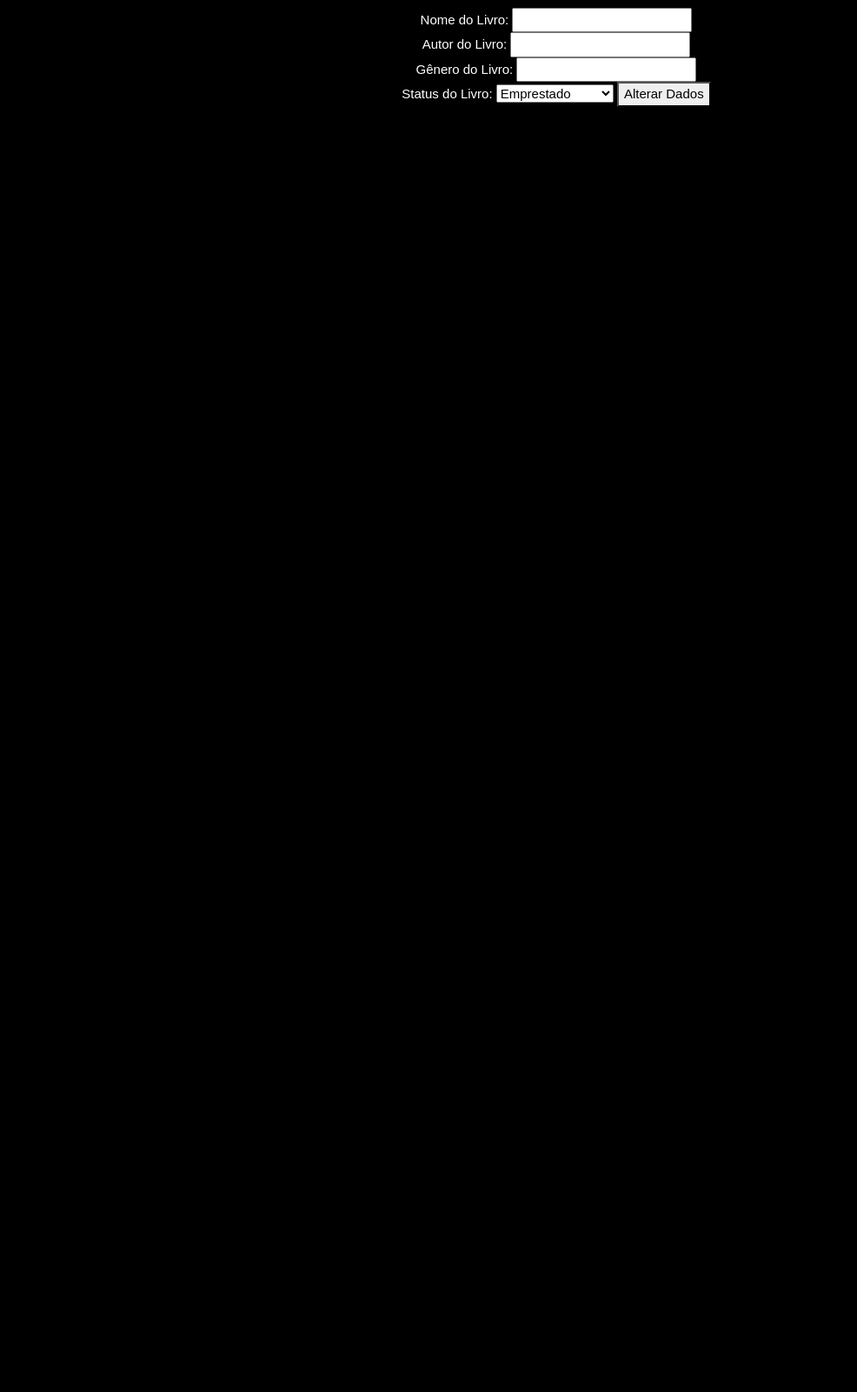
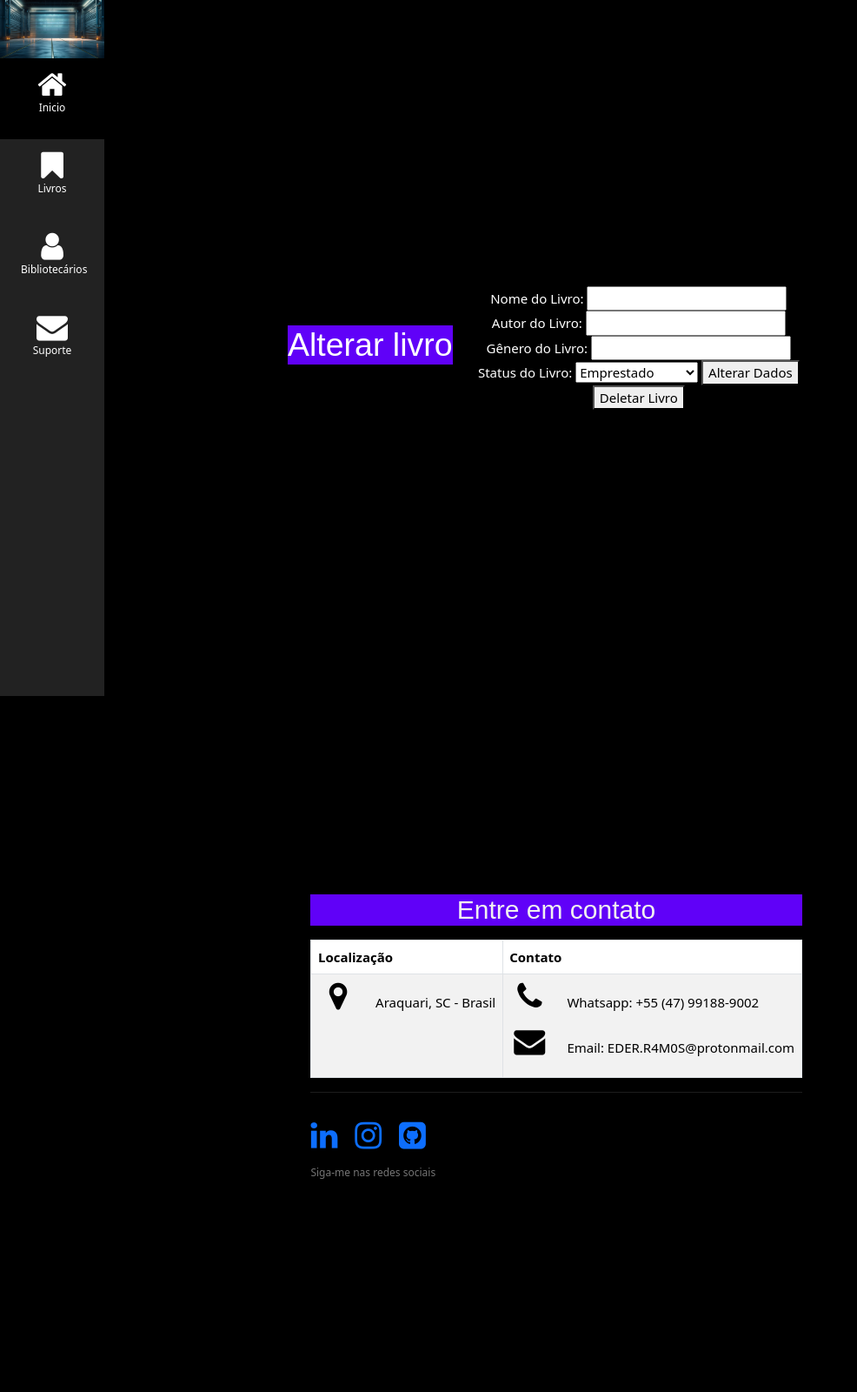
Before and after one commit to Eder-R/Portfolio, a Flask app: page /edit_book/1 in a window 1280 px wide. Shown: the whole page at 87% size, without its empty margins (0-986 px from the left). Before the commit the page ends 123 px from the top, so only its background shows below. Run offline with Flask 3, Linux system fonts and the light colour scheme; data comes from the database, SQL or seed files in the repository; both versions use the stored data as it was after the commit; some libraries are stand-ins or nearby versions.

Commit message:
Update books added

```diff
--- a/app.py
+++ b/app.py
@@ -229,7 +229,7 @@ def edit_book(id):
         db.session.commit()
         flash('Livro atualizado com sucesso')
         return redirect(url_for('listar_livros'))
-    return render_template('_editBook.html', livro=livro)
+    return render_template('editarLivros.html', livro=livro)
 
 @app.route('/delete_book/<int:id>', methods=['POST'])
 def delete_book(id):
--- a/templates/_editBook.html
+++ b/templates/_editBook.html
@@ -1,50 +1,25 @@
-<!DOCTYPE html>
-<html>
-
-<head>
-  <meta charset="UTF-8">
-  <meta name="viewport" content="width=device-width, initial-scale=1">
-  <link rel="stylesheet" href="https://www.w3schools.com/w3css/4/w3.css">
-  <link rel="stylesheet" href="https://cdnjs.cloudflare.com/ajax/libs/font-awesome/4.7.0/css/font-awesome.min.css">
-  <link rel="stylesheet" href="https://cdnjs.cloudflare.com/ajax/libs/bootstrap/5.3.2/css/bootstrap.min.css"
-    integrity="sha512-b2QcS5SsA8tZodcDtGRELiGv5SaKSk1vDHDaQRda0htPYWZ6046lr3kJ5bAAQdpV2mmA/4v0wQF9MyU6/pDIAg=="
-    crossorigin="anonymous" referrerpolicy="no-referrer" />
-
-  <link type="text/css" rel="stylesheet" href="{{ url_for('static', filename = 'css/_index.css') }}">
-
-  <title>LibManager | Cadastrar livros </title>
-</head>
-
-<body class="w3-black">
-  <div class="container">
-    <!-- Adicione este formulário para a edição de livros -->
-    <form id="bookForm">
+<div class="container d-flex justify-content-center align-items-center min-vh-100">
+  <h1>Alterar livro</h1>
+  <form id="bookForm" class="filter-form">
+    <div class="form-group">
       <label for="nomeLivro">Nome do Livro:</label>
       <input type="text" id="nomeLivro" required>
-
+      <br>
       <label for="autorLivro">Autor do Livro:</label>
       <input type="text" id="autorLivro" required>
-
+      <br>
       <label for="generoLivro">Gênero do Livro:</label>
       <input type="text" id="generoLivro" required>
-
+      <br>
       <label for="statusLivro">Status do Livro:</label>
       <select id="statusLivro">
-          <option value="true">Emprestado</option>
-          <option value="false">Não Emprestado</option>
+        <option value="true">Emprestado</option>
+        <option value="false">Não Emprestado</option>
       </select>
 
-      <button type="button" onclick="alterarDadosLivro()">Alterar Dados</button>
-    </form>
+      <button type="button" onclick="alterarDadosLivro({{ livro.id }})">Alterar Dados</button>
 
-  </div>
-  <script src="https://cdnjs.cloudflare.com/ajax/libs/jquery/3.7.1/jquery.min.js"
-    integrity="sha512-v2CJ7UaYy4JwqLDIrZUI/4hqeoQieOmAZNXBeQyjo21dadnwR+8ZaIJVT8EE2iyI61OV8e6M8PP2/4hpQINQ/g=="
-    crossorigin="anonymous" referrerpolicy="no-referrer"></script>
-  <script src="https://cdnjs.cloudflare.com/ajax/libs/bootstrap/5.3.2/js/bootstrap.min.js"
-    integrity="sha512-WW8/jxkELe2CAiE4LvQfwm1rajOS8PHasCCx+knHG0gBHt8EXxS6T6tJRTGuDQVnluuAvMxWF4j8SNFDKceLFg=="
-    crossorigin="anonymous" referrerpolicy="no-referrer"></script>
-
-  <script src="../static/scripts/_index.js"></script>
-</body>
-</html>
+      <button type="button" onclick="deletarLivro({{ livro.id }})">Deletar Livro</button>
+    </div>
+  </form>
+</div>
--- a/templates/_footer.html
+++ b/templates/_footer.html
@@ -1,5 +1,5 @@
-<footer class="w3-content w3-padding-32 w3-text-grey">
-  <div class="w3-container w3-center">
+<footer class="w3-content w3-padding-32 w3-text-grey d-flex justify-content-center align-items-center min-vh-100">
+  <div class="w3-container w3-center ">
     <div class="w3-content w3-justify w3-text-grey w3-padding-64" id="suporte">
       <h2 class="w3-text-light-grey" id="suporte">Entre em contato</h2>
       <div class="w3-section">
@@ -13,7 +13,7 @@
           <tbody>
             <tr>
               <td>
-                <p><i class="fa fa-map-marker fa-fw w3-text-black w3-xxlarge w3-margin-right"></i> Santa Catarina, BR</p>
+                <p><i class="fa fa-map-marker fa-fw w3-text-black w3-xxlarge w3-margin-right"></i> Araquari, SC - Brasil</p>
               </td>
               <td>
                 <p><i class="fa fa-phone fa-fw w3-text-black w3-xxlarge w3-margin-right"></i> Whatsapp: +55 (47) 99188-9002</p>
@@ -25,13 +25,13 @@
       </div>
       <hr>
       <div class="w3-padding-16">
-        <a href="https://www.linkedin.com/in/ederramosfilho/" class="w3-hover-opacity">
-          <i class="fa fa-linkedin w3-xxlarge" style="text-decoration: none;"></i>
+        <a href="https://www.linkedin.com/in/eder-ramos-filho-3693b9211/" class="w3-hover-opacity" style="text-decoration: none;">
+          <i class="fa fa-linkedin w3-xxlarge"></i>
         </a>
-        <a href="https://www.instagram.com/eder_ramos_filho/" class="w3-hover-opacity">
+        <a href="https://www.instagram.com/eder_ramos_filho/" class="w3-hover-opacity" style="text-decoration: none;">
           <i class="fa fa-instagram w3-xxlarge w3-margin-left w3-margin-right"></i>
         </a>
-        <a href="https://github.com/Eder-R" class="w3-hover-opacity">
+        <a href="https://github.com/Eder-R" class="w3-hover-opacity" style="text-decoration: none;">
           <i class="fa fa-github-square w3-xxlarge"></i>
         </a>
       </div>
--- a/templates/_regBooks.html
+++ b/templates/_regBooks.html
@@ -5,8 +5,8 @@
     <h1 class="w3-jumbo"><span class="w3-hide-small">Gerenciar livraria</span></h1>
   </header>
 
-  <div class="container">
-    <h1>Registrar livro</h1>
+  <h1>Registrar livro</h1>
+  <div class="container d-flex justify-content-center align-items-center min-vh-100">
     <form action="{{ url_for('add_book') }}" method="POST" class="filter-form">
       <div class="form-group">
         <label for="book-title">Titulo do Livro</label>
--- /dev/null
+++ b/templates/editarLivros.html
@@ -0,0 +1,80 @@
+<!DOCTYPE html>
+<html>
+
+<head>
+  <meta charset="UTF-8">
+    <meta name="viewport" content="width=device-width, initial-scale=1">
+    <link rel="stylesheet" href="https://www.w3schools.com/w3css/4/w3.css">
+    <link rel="stylesheet" href="https://cdnjs.cloudflare.com/ajax/libs/font-awesome/4.7.0/css/font-awesome.min.css">
+    <link rel="stylesheet" href="https://cdnjs.cloudflare.com/ajax/libs/bootstrap/5.3.2/css/bootstrap.min.css"
+      integrity="sha512-b2QcS5SsA8tZodcDtGRELiGv5SaKSk1vDHDaQRda0htPYWZ6046lr3kJ5bAAQdpV2mmA/4v0wQF9MyU6/pDIAg=="
+      crossorigin="anonymous" referrerpolicy="no-referrer" />
+
+    <link type="text/css" rel="stylesheet" href="{{ url_for('static', filename = 'css/_index.css') }}">
+    <link type="text/css" rel="stylesheet" href="{{ url_for('static', filename = 'css/bootstrap.min.css') }}">
+
+  <title>LibManager | Cadastrar livros </title>
+</head>
+
+
+<body class="w3-black">
+  {% include '_navbar.html' %}
+
+  {% include '_editBook.html' %}
+
+  {% include '_footer.html' %}
+
+  <script src="https://cdnjs.cloudflare.com/ajax/libs/jquery/3.7.1/jquery.min.js"
+    integrity="sha512-v2CJ7UaYy4JwqLDIrZUI/4hqeoQieOmAZNXBeQyjo21dadnwR+8ZaIJVT8EE2iyI61OV8e6M8PP2/4hpQINQ/g=="
+    crossorigin="anonymous" referrerpolicy="no-referrer"></script>
+  <script src="https://cdnjs.cloudflare.com/ajax/libs/bootstrap/5.3.2/js/bootstrap.min.js"
+    integrity="sha512-WW8/jxkELe2CAiE4LvQfwm1rajOS8PHasCCx+knHG0gBHt8EXxS6T6tJRTGuDQVnluuAvMxWF4j8SNFDKceLFg=="
+    crossorigin="anonymous" referrerpolicy="no-referrer"></script>
+
+  <script>
+    function alterarDadosLivro(id) {
+      const dadosLivro = {
+        nome: document.getElementById('nomeLivro').value,
+        autor: document.getElementById('autorLivro').value,
+        genero: document.getElementById('generoLivro').value,
+        status: document.getElementById('statusLivro').value === 'true' // Converte para booleano
+      };
+
+      fetch(`/api/livros/${id}`, {
+        method: 'PUT',
+        headers: {
+          'Content-Type': 'application/json'
+        },
+        body: JSON.stringify(dadosLivro)
+      })
+        .then(response => {
+          if (response.ok) {
+            alert('Dados do livro atualizados com sucesso!');
+            // Você pode redirecionar ou atualizar a lista de livros aqui
+          } else {
+            alert('Erro ao atualizar os dados do livro.');
+          }
+        })
+        .catch(error => console.error('Erro:', error));
+    }
+    function deletarLivro(id) {
+      if (confirm('Você tem certeza que deseja deletar este livro?')) {
+          fetch(`/api/livros/${id}`, {
+              method: 'DELETE'
+          })
+          .then(response => {
+              if (response.ok) {
+                  alert('Livro deletado com sucesso!');
+                  // Atualize a lista de livros ou redirecione
+              } else {
+                  alert('Erro ao deletar o livro.');
+              }
+          })
+          .catch(error => console.error('Erro:', error));
+      }
+  }
+  </script>
+
+</body>
+
+</html>
```
Also changed, not shown: database/libmanager.db.
